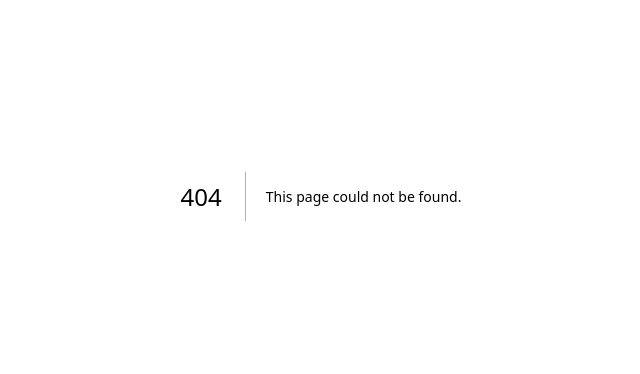
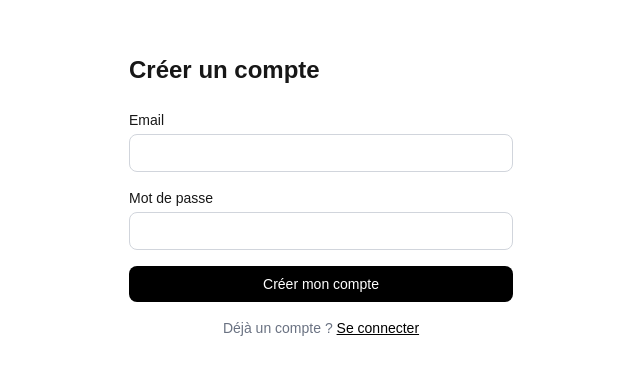
Before and after one commit to ouro84/webapp-repas, a Next.js app: page /signup in a window 1280 px wide. Before the commit this address had no page. Shown: the part 204-578 px from the top of the page, without its empty margins (319-959 px from the left). Built offline with nearby package versions, Linux system fonts and the light colour scheme; no server answers.

Commit message:
feat: add authentication pages and route protection

```diff
--- /dev/null
+++ b/app/auth/signout/route.ts
@@ -0,0 +1,8 @@
+import { createClient } from "@/lib/supabase/server"
+import { redirect } from "next/navigation"
+
+export async function POST() {
+  const supabase = await createClient()
+  await supabase.auth.signOut()
+  redirect("/login")
+}
--- /dev/null
+++ b/app/login/page.tsx
@@ -0,0 +1,90 @@
+"use client"
+
+import { useState } from "react"
+import { useRouter } from "next/navigation"
+import { createClient } from "@/lib/supabase/client"
+import Link from "next/link"
+
+export default function LoginPage() {
+  const [email, setEmail] = useState("")
+  const [password, setPassword] = useState("")
+  const [error, setError] = useState<string | null>(null)
+  const [loading, setLoading] = useState(false)
+  const router = useRouter()
+  const supabase = createClient()
+
+  async function handleSubmit(e: React.FormEvent) {
+    e.preventDefault()
+    setLoading(true)
+    setError(null)
+
+    const { error } = await supabase.auth.signInWithPassword({ email, password })
+
+    if (error) {
+      setError(error.message)
+      setLoading(false)
+      return
+    }
+
+    router.push("/planning")
+  }
+
+  return (
+    <main className="flex min-h-screen items-center justify-center p-4">
+      <div className="w-full max-w-sm">
+        <h1 className="mb-6 text-2xl font-semibold">Se connecter</h1>
+
+        <form onSubmit={handleSubmit} className="flex flex-col gap-4">
+          <div className="flex flex-col gap-1">
+            <label htmlFor="email" className="text-sm font-medium">
+              Email
+            </label>
+            <input
+              id="email"
+              type="email"
+              value={email}
+              onChange={(e) => setEmail(e.target.value)}
+              required
+              className="rounded-lg border border-gray-300 px-3 py-2 text-sm focus:outline-none focus:ring-2 focus:ring-black"
+            />
+          </div>
+
+          <div className="flex flex-col gap-1">
+            <label htmlFor="password" className="text-sm font-medium">
+              Mot de passe
+            </label>
+            <input
+              id="password"
+              type="password"
+              value={password}
+              onChange={(e) => setPassword(e.target.value)}
+              required
+              className="rounded-lg border border-gray-300 px-3 py-2 text-sm focus:outline-none focus:ring-2 focus:ring-black"
+            />
+          </div>
+
+          {error && (
+            <p className="rounded-lg bg-red-50 px-3 py-2 text-sm text-red-600">
+              {error}
+            </p>
+          )}
+
+          <button
+            type="submit"
+            disabled={loading}
+            className="rounded-lg bg-black py-2 text-sm font-medium text-white disabled:opacity-50"
+          >
+            {loading ? "Connexion..." : "Se connecter"}
+          </button>
+        </form>
+
+        <p className="mt-4 text-center text-sm text-gray-500">
+          Pas encore de compte ?{" "}
+          <Link href="/signup" className="font-medium text-black underline">
+            S&apos;inscrire
+          </Link>
+        </p>
+      </div>
+    </main>
+  )
+}
--- /dev/null
+++ b/app/signup/page.tsx
@@ -0,0 +1,91 @@
+"use client"
+
+import { useState } from "react"
+import { useRouter } from "next/navigation"
+import { createClient } from "@/lib/supabase/client"
+import Link from "next/link"
+
+export default function SignupPage() {
+  const [email, setEmail] = useState("")
+  const [password, setPassword] = useState("")
+  const [error, setError] = useState<string | null>(null)
+  const [loading, setLoading] = useState(false)
+  const router = useRouter()
+  const supabase = createClient()
+
+  async function handleSubmit(e: React.FormEvent) {
+    e.preventDefault()
+    setLoading(true)
+    setError(null)
+
+    const { error } = await supabase.auth.signUp({ email, password })
+
+    if (error) {
+      setError(error.message)
+      setLoading(false)
+      return
+    }
+
+    router.push("/planning")
+  }
+
+  return (
+    <main className="flex min-h-screen items-center justify-center p-4">
+      <div className="w-full max-w-sm">
+        <h1 className="mb-6 text-2xl font-semibold">Créer un compte</h1>
+
+        <form onSubmit={handleSubmit} className="flex flex-col gap-4">
+          <div className="flex flex-col gap-1">
+            <label htmlFor="email" className="text-sm font-medium">
+              Email
+            </label>
+            <input
+              id="email"
+              type="email"
+              value={email}
+              onChange={(e) => setEmail(e.target.value)}
+              required
+              className="rounded-lg border border-gray-300 px-3 py-2 text-sm focus:outline-none focus:ring-2 focus:ring-black"
+            />
+          </div>
+
+          <div className="flex flex-col gap-1">
+            <label htmlFor="password" className="text-sm font-medium">
+              Mot de passe
+            </label>
+            <input
+              id="password"
+              type="password"
+              value={password}
+              onChange={(e) => setPassword(e.target.value)}
+              required
+              minLength={6}
+              className="rounded-lg border border-gray-300 px-3 py-2 text-sm focus:outline-none focus:ring-2 focus:ring-black"
+            />
+          </div>
+
+          {error && (
+            <p className="rounded-lg bg-red-50 px-3 py-2 text-sm text-red-600">
+              {error}
+            </p>
+          )}
+
+          <button
+            type="submit"
+            disabled={loading}
+            className="rounded-lg bg-black py-2 text-sm font-medium text-white disabled:opacity-50"
+          >
+            {loading ? "Création..." : "Créer mon compte"}
+          </button>
+        </form>
+
+        <p className="mt-4 text-center text-sm text-gray-500">
+          Déjà un compte ?{" "}
+          <Link href="/login" className="font-medium text-black underline">
+            Se connecter
+          </Link>
+        </p>
+      </div>
+    </main>
+  )
+}
--- a/middleware.ts
+++ b/middleware.ts
@@ -31,7 +31,27 @@ export async function middleware(request: NextRequest) {
 
   // Rafraîchit la session si elle a expiré
   // Ne pas écrire de logique entre createServerClient et getUser()
-  await supabase.auth.getUser()
+  const { data: { user } } = await supabase.auth.getUser()
+
+  // Pages protégées : redirige vers /login si non connecté
+  const protectedRoutes = ["/planning", "/courses"]
+  const isProtectedRoute = protectedRoutes.some(route =>
+    request.nextUrl.pathname.startsWith(route)
+  )
+
+  if (isProtectedRoute && !user) {
+    return NextResponse.redirect(new URL("/login", request.url))
+  }
+
+  // Pages auth : redirige vers /planning si déjà connecté
+  const authRoutes = ["/login", "/signup"]
+  const isAuthRoute = authRoutes.some(route =>
+    request.nextUrl.pathname.startsWith(route)
+  )
+
+  if (isAuthRoute && user) {
+    return NextResponse.redirect(new URL("/planning", request.url))
+  }
 
   return supabaseResponse
 }
```
